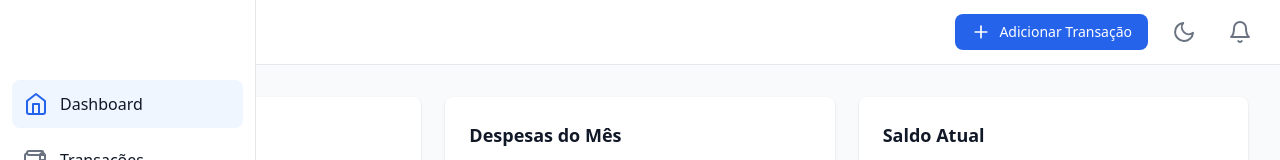
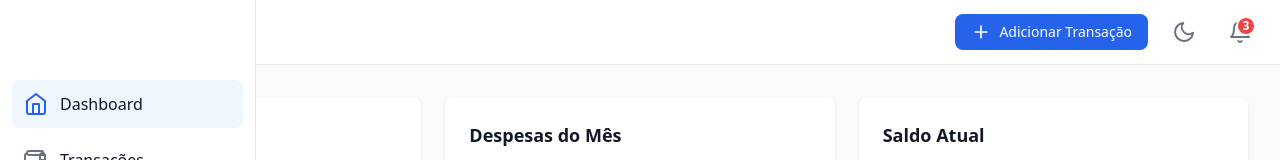
Before and after one commit to crystoferarh-cloud/fincontrol, a React (Vite) app: page / in a window 1280 px wide. Both pictures are taken after typing "name@example.com", "Sample123" into the empty fields and a click on the button "Entrar". Shown: the top 160 px of the page. Built offline with nearby package versions, Linux system fonts and the light colour scheme.

Commit message:
atualização 3

```diff
--- a/App.tsx
+++ b/App.tsx
@@ -6,8 +6,8 @@ import { Dashboard } from './components/Dashboard';
 import { TransactionsPage } from './components/TransactionsPage';
 import { BudgetsPage } from './components/BudgetsPage';
 import { AddTransactionModal } from './components/AddTransactionModal';
-import type { Transaction, Budget, Goal, Category } from './types';
-import { mockTransactions, mockBudgets, mockGoals, mockCategories } from './constants';
+import type { Transaction, Budget, Goal, Category, Bill } from './types';
+import { mockTransactions, mockBudgets, mockGoals, mockCategories, mockBills } from './constants';
 import { ReportsPage } from './components/ReportsPage';
 import { SettingsPage } from './components/SettingsPage';
 import { LoginPage } from './components/LoginPage';
@@ -22,6 +22,7 @@ export default function App() {
   const [transactions, setTransactions] = useState<Transaction[]>(mockTransactions);
   const [budgets, setBudgets] = useState<Budget[]>(mockBudgets);
   const [goals, setGoals] = useState<Goal[]>(mockGoals);
+  const [bills, setBills] = useState<Bill[]>(mockBills);
   const [theme, setTheme] = useState<'light' | 'dark'>('light');
 
   const toggleTheme = () => {
@@ -45,6 +46,14 @@ export default function App() {
 
   const handleLogout = () => {
     setIsAuthenticated(false);
+  };
+
+  const handleMarkBillAsPaid = (billId: string) => {
+    setBills(prevBills =>
+      prevBills.map(bill =>
+        bill.id === billId ? { ...bill, paid: true } : bill
+      )
+    );
   };
 
   const content = useMemo(() => {
@@ -84,6 +93,8 @@ export default function App() {
           onAddTransaction={() => setIsModalOpen(true)}
           toggleTheme={toggleTheme}
           theme={theme}
+          bills={bills}
+          onMarkBillAsPaid={handleMarkBillAsPaid}
         />
         <main className="flex-1 overflow-x-hidden overflow-y-auto bg-gray-50 dark:bg-gray-900 p-4 sm:p-6 lg:p-8">
           {content}
--- a/components/Header.tsx
+++ b/components/Header.tsx
@@ -1,15 +1,37 @@
 
-import React from 'react';
+import React, { useState, useRef, useEffect } from 'react';
 import { MenuIcon, PlusIcon, BellIcon, SunIcon, MoonIcon } from './icons';
+import { NotificationsPopover } from './NotificationsPopover';
+import type { Bill } from '../types';
 
 interface HeaderProps {
   toggleSidebar: () => void;
   onAddTransaction: () => void;
   toggleTheme: () => void;
   theme: 'light' | 'dark';
+  bills: Bill[];
+  onMarkBillAsPaid: (billId: string) => void;
 }
 
-export const Header: React.FC<HeaderProps> = ({ toggleSidebar, onAddTransaction, toggleTheme, theme }) => {
+export const Header: React.FC<HeaderProps> = ({ toggleSidebar, onAddTransaction, toggleTheme, theme, bills, onMarkBillAsPaid }) => {
+  const [isNotificationsOpen, setIsNotificationsOpen] = useState(false);
+  const notificationsRef = useRef<HTMLDivElement>(null);
+
+  const pendingBills = bills.filter(bill => !bill.paid);
+  const pendingBillsCount = pendingBills.length;
+
+  useEffect(() => {
+    function handleClickOutside(event: MouseEvent) {
+      if (notificationsRef.current && !notificationsRef.current.contains(event.target as Node)) {
+        setIsNotificationsOpen(false);
+      }
+    }
+    document.addEventListener("mousedown", handleClickOutside);
+    return () => {
+      document.removeEventListener("mousedown", handleClickOutside);
+    };
+  }, [notificationsRef]);
+
   return (
     <nav className="sticky top-0 z-30 w-full bg-white border-b border-gray-200 dark:bg-gray-800 dark:border-gray-700">
       <div className="px-3 py-3 lg:px-5 lg:pl-3">
@@ -28,14 +50,14 @@ export const Header: React.FC<HeaderProps> = ({ toggleSidebar, onAddTransaction,
               <span className="self-center text-xl font-semibold sm:text-2xl whitespace-nowrap dark:text-white">FinControl</span>
             </a>
           </div>
-          <div className="flex items-center space-x-4">
+          <div className="flex items-center space-x-2 sm:space-x-4">
             <button
               onClick={onAddTransaction}
               type="button"
               className="flex items-center justify-center text-white bg-primary-600 hover:bg-primary-700 focus:ring-4 focus:ring-primary-300 font-medium rounded-lg text-sm px-4 py-2 dark:bg-primary-600 dark:hover:bg-primary-700 focus:outline-none dark:focus:ring-primary-800"
             >
-              <PlusIcon className="w-5 h-5 mr-2" />
-              Adicionar Transação
+              <PlusIcon className="w-5 h-5 mr-0 sm:mr-2" />
+              <span className="hidden sm:inline">Adicionar Transação</span>
             </button>
 
             <button
@@ -46,9 +68,25 @@ export const Header: React.FC<HeaderProps> = ({ toggleSidebar, onAddTransaction,
                {theme === 'light' ? <MoonIcon className="w-6 h-6" /> : <SunIcon className="w-6 h-6" />}
             </button>
 
-            <button type="button" className="p-2 text-gray-500 rounded-lg hover:bg-gray-100 focus:outline-none focus:ring-4 focus:ring-gray-200 dark:text-gray-400 dark:hover:bg-gray-700 dark:focus:ring-gray-600">
-                <BellIcon className="w-6 h-6"/>
-            </button>
+            <div className="relative" ref={notificationsRef}>
+              <button
+                type="button"
+                onClick={() => setIsNotificationsOpen(prev => !prev)}
+                className="relative p-2 text-gray-500 rounded-lg hover:bg-gray-100 focus:outline-none focus:ring-4 focus:ring-gray-200 dark:text-gray-400 dark:hover:bg-gray-700 dark:focus:ring-gray-600"
+              >
+                  <BellIcon className="w-6 h-6"/>
+                  {pendingBillsCount > 0 && (
+                    <span className="absolute top-1 right-1 inline-flex items-center justify-center w-5 h-5 text-xs font-bold text-white bg-red-500 border-2 border-white rounded-full dark:border-gray-800">{pendingBillsCount}</span>
+                  )}
+              </button>
+              {isNotificationsOpen && (
+                <NotificationsPopover
+                  bills={pendingBills}
+                  onMarkAsPaid={onMarkBillAsPaid}
+                  onClose={() => setIsNotificationsOpen(false)}
+                />
+              )}
+            </div>
           </div>
         </div>
       </div>
--- /dev/null
+++ b/components/NotificationsPopover.tsx
@@ -0,0 +1,60 @@
+
+import React from 'react';
+import type { Bill } from '../types';
+import { XIcon } from './icons';
+
+interface NotificationsPopoverProps {
+  bills: Bill[];
+  onMarkAsPaid: (billId: string) => void;
+  onClose: () => void;
+}
+
+const today = new Date();
+today.setHours(0, 0, 0, 0);
+
+const isOverdue = (dueDate: string) => new Date(dueDate) < today;
+const formatDate = (dateString: string) => new Date(dateString).toLocaleDateString('pt-BR', { timeZone: 'UTC' });
+const formatCurrency = (value: number) => new Intl.NumberFormat('pt-BR', { style: 'currency', currency: 'BRL' }).format(value);
+
+export const NotificationsPopover: React.FC<NotificationsPopoverProps> = ({ bills, onMarkAsPaid, onClose }) => {
+  return (
+    <div className="absolute right-0 mt-2 w-80 max-w-sm bg-white dark:bg-gray-800 rounded-lg shadow-lg border dark:border-gray-700 z-50">
+      <div className="flex justify-between items-center p-3 border-b dark:border-gray-700">
+        <h3 className="font-semibold text-gray-900 dark:text-white">Contas a Pagar</h3>
+        <button
+          onClick={onClose}
+          type="button"
+          className="text-gray-400 bg-transparent hover:bg-gray-200 hover:text-gray-900 rounded-lg text-sm w-8 h-8 ms-auto inline-flex justify-center items-center dark:hover:bg-gray-600 dark:hover:text-white"
+        >
+          <XIcon className="w-5 h-5" />
+          <span className="sr-only">Fechar</span>
+        </button>
+      </div>
+      <div className="divide-y divide-gray-100 dark:divide-gray-700 max-h-96 overflow-y-auto">
+        {bills.length === 0 ? (
+          <p className="p-4 text-sm text-center text-gray-500 dark:text-gray-400">Você está em dia com suas contas! 🎉</p>
+        ) : (
+          bills.sort((a,b) => new Date(a.dueDate).getTime() - new Date(b.dueDate).getTime()).map(bill => (
+            <div key={bill.id} className="p-3 hover:bg-gray-50 dark:hover:bg-gray-700/50">
+              <div className="flex justify-between items-start">
+                <div className="flex-1 pr-2">
+                  <p className="text-sm font-medium text-gray-900 dark:text-white truncate">{bill.name}</p>
+                  <p className={`text-xs ${isOverdue(bill.dueDate) ? 'font-semibold text-red-500' : 'text-gray-500 dark:text-gray-400'}`}>
+                    {isOverdue(bill.dueDate) ? 'Vencida' : 'Vence'} em: {formatDate(bill.dueDate)}
+                  </p>
+                </div>
+                <p className="text-sm font-semibold text-gray-900 dark:text-white">{formatCurrency(bill.amount)}</p>
+              </div>
+              <button
+                onClick={() => onMarkAsPaid(bill.id)}
+                className="mt-2 text-xs font-medium text-primary-600 hover:underline dark:text-primary-500"
+              >
+                Marcar como pago
+              </button>
+            </div>
+          ))
+        )}
+      </div>
+    </div>
+  );
+};
--- a/constants.ts
+++ b/constants.ts
@@ -1,6 +1,6 @@
 
 import { CarIcon, GiftIcon, GraduationCapIcon, HeartIcon, HomeIcon, TrendingUpIcon, UtensilsIcon, DollarSignIcon } from './components/icons';
-import type { Transaction, Budget, Goal, Category } from './types';
+import type { Transaction, Budget, Goal, Category, Bill } from './types';
 
 export const mockCategories: Category[] = [
   { id: '1', name: 'Salário', icon: DollarSignIcon },
@@ -19,3 +19,13 @@ export const mockTransactions: Transaction[] = [];
 export const mockBudgets: Budget[] = [];
 
 export const mockGoals: Goal[] = [];
+
+const today = new Date();
+const formatDate = (date: Date) => date.toISOString().split('T')[0];
+
+export const mockBills: Bill[] = [
+    { id: '1', name: 'Conta de Luz', amount: 150.75, dueDate: formatDate(new Date(today.getFullYear(), today.getMonth(), today.getDate() + 5)), paid: false },
+    { id: '2', name: 'Internet', amount: 99.90, dueDate: formatDate(new Date(today.getFullYear(), today.getMonth(), today.getDate() - 2)), paid: false }, // Vencida
+    { id: '3', name: 'Cartão de Crédito', amount: 850.00, dueDate: formatDate(new Date(today.getFullYear(), today.getMonth(), today.getDate() + 10)), paid: false },
+    { id: '4', name: 'Aluguel', amount: 1500.00, dueDate: formatDate(new Date(new Date().setDate(5))), paid: true }, // Já paga
+];
```
Also changed, not shown: types.ts (+9 -0 lines).
